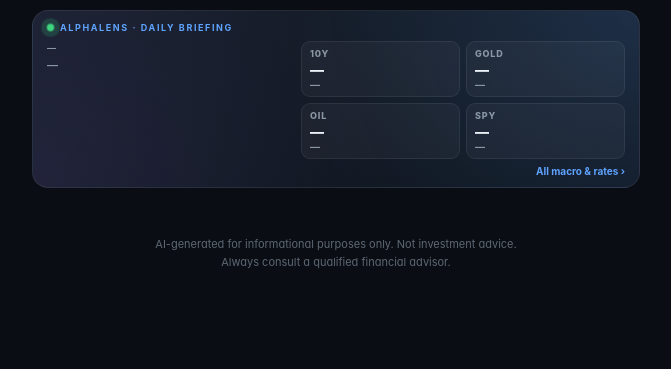
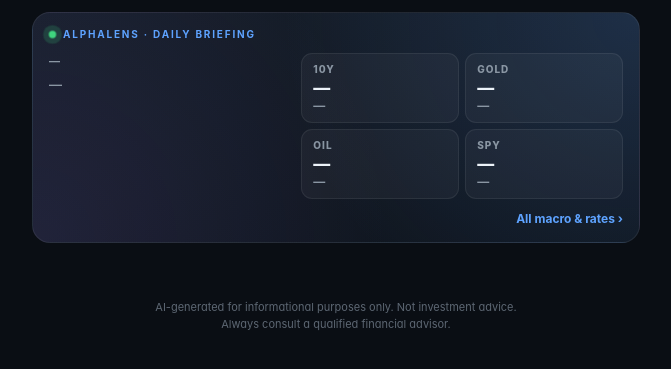
Before and after one commit to vishal0555/alphalens, a Flask app: template templates/briefing.html in a window 1280 px wide. Shown: the top 369 px of the page, without its empty margins (304-975 px from the left). Run offline with Flask 3, Linux system fonts and the light colour scheme; the template is opened without the code that fills it, so the values that code supplies are empty.

Commit message:
Loosen layout: bigger fonts, taller cards, more spacing
Reverses the aggressive compression. Section tiles now min-height
158, card grid gap 14, fonts up across hero, macro tiles, tape
strip, and section heads. Scrolling is fine; readability beats
fitting everything in one view.

Co-Authored-By: Claude Opus 4.7 <noreply@anthropic.com>

```diff
--- a/templates/briefing.html
+++ b/templates/briefing.html
@@ -99,25 +99,25 @@
     /* ── Hero card (compact, side-by-side) ─────────── */
     .hero {
       position: relative;
-      margin: 10px 0 10px;
-      border-radius: 16px;
+      margin: 12px 0 14px;
+      border-radius: 18px;
       overflow: hidden;
       background:
         radial-gradient(circle at 100% 0%, rgba(94,163,255,.16), transparent 55%),
         radial-gradient(circle at 0% 100%, rgba(168,120,255,.10), transparent 55%),
         linear-gradient(160deg, #161e2a 0%, #0e141d 100%);
       border: 1px solid rgba(255,255,255,.07);
-      padding: 10px 14px 10px;
+      padding: 14px 16px 14px;
       cursor: pointer;
       -webkit-tap-highlight-color: transparent;
       transition: transform .15s var(--ease-soft);
     }
     .hero:active { transform: scale(.99); }
     .hero-eyebrow {
-      display: flex; align-items: center; gap: 6px;
-      font-size: 9px; font-weight: 700; letter-spacing: 1.6px;
+      display: flex; align-items: center; gap: 7px;
+      font-size: 10px; font-weight: 700; letter-spacing: 1.8px;
       text-transform: uppercase; color: var(--accent);
-      margin-bottom: 6px;
+      margin-bottom: 10px;
     }
     .live-dot {
       width: 7px; height: 7px; border-radius: 50%;
@@ -139,31 +139,31 @@
     }
     .hero-left { min-width: 0; display: flex; flex-direction: column; justify-content: space-between; }
     .hero-day {
-      font-size: 9px; font-weight: 700; letter-spacing: 1.6px;
+      font-size: 11px; font-weight: 700; letter-spacing: 2px;
       text-transform: uppercase; color: var(--muted);
     }
     .hero-date {
-      font-size: 24px; font-weight: 800; line-height: 1;
-      letter-spacing: -.02em; margin-top: 2px;
+      font-size: 32px; font-weight: 800; line-height: 1;
+      letter-spacing: -.02em; margin-top: 4px;
     }
     .hero-year {
-      font-size: 11px; font-weight: 600; color: var(--muted);
-      margin-top: 2px;
+      font-size: 13px; font-weight: 600; color: var(--muted);
+      margin-top: 3px;
     }
     .hero-meta {
-      display: flex; align-items: center; gap: 6px;
+      display: flex; align-items: center; gap: 8px;
       flex-wrap: wrap;
-      margin-top: 6px;
+      margin-top: 10px;
     }
     .hero-meta-item {
-      font-size: 10px; color: var(--muted); font-weight: 600;
+      font-size: 11px; color: var(--muted); font-weight: 600;
       overflow: hidden; text-overflow: ellipsis; white-space: nowrap;
       max-width: 100%;
     }
     .hero-meta-pill {
       display: inline-flex; align-items: center;
-      padding: 2px 8px; border-radius: 999px;
-      font-size: 9px; font-weight: 700;
+      padding: 3px 10px; border-radius: 999px;
+      font-size: 10px; font-weight: 700;
       letter-spacing: .5px; text-transform: uppercase;
     }
     .pill-live { background: var(--green-bg); color: var(--green); border: 1px solid var(--green-bd); }
@@ -180,8 +180,8 @@
     .hmt {
       background: rgba(255,255,255,.04);
       border: 1px solid rgba(255,255,255,.07);
-      border-radius: 9px;
-      padding: 6px 8px 7px;
+      border-radius: 11px;
+      padding: 9px 11px 10px;
       text-align: left;
       cursor: pointer;
       position: relative;
@@ -194,58 +194,58 @@
     }
     .hmt:active { transform: scale(.95); background: rgba(255,255,255,.08); }
     .hmt-label {
-      font-size: 9px; font-weight: 800; letter-spacing: .8px;
+      font-size: 10px; font-weight: 800; letter-spacing: 1px;
       text-transform: uppercase; color: var(--muted);
       white-space: nowrap;
     }
     .hmt-value {
-      font-size: 14px; font-weight: 800;
+      font-size: 17px; font-weight: 800;
       letter-spacing: -.01em;
-      margin-top: 2px;
+      margin-top: 3px;
       white-space: nowrap; overflow: hidden; text-overflow: ellipsis;
     }
     .hmt-chg {
-      font-size: 10px; font-weight: 700;
-      margin-top: 1px; line-height: 1;
+      font-size: 12px; font-weight: 700;
+      margin-top: 2px; line-height: 1;
     }
     /* hero macro tile direction stripe removed */
     .hero-more {
       display: block;
       width: 100%;
-      margin-top: 6px;
+      margin-top: 10px;
       background: none; border: none;
       color: var(--accent);
-      font-size: 10px; font-weight: 700;
+      font-size: 12px; font-weight: 700;
       text-align: right;
       cursor: pointer;
       font-family: inherit;
-      padding: 0;
+      padding: 2px 0;
       -webkit-tap-highlight-color: transparent;
     }
 
     /* ── Market pulse strip ───────────────────────── */
     .mp-label {
-      font-size: 10px; font-weight: 700; letter-spacing: 1.8px;
+      font-size: 11px; font-weight: 700; letter-spacing: 2px;
       text-transform: uppercase; color: var(--muted);
-      margin: 14px 4px 6px;
+      margin: 18px 4px 10px;
       display: flex; align-items: center; gap: 6px;
     }
     .mp-strip {
-      display: flex; gap: 6px;
+      display: flex; gap: 8px;
       overflow-x: auto; -webkit-overflow-scrolling: touch;
       scrollbar-width: none;
-      padding: 2px 2px 8px;
-      margin: 0 -16px 6px;
+      padding: 2px 2px 10px;
+      margin: 0 -16px 8px;
       padding-left: 16px; padding-right: 16px;
       scroll-snap-type: x proximity;
     }
     .mp-strip::-webkit-scrollbar { display: none; }
     .mp-card {
-      flex-shrink: 0; min-width: 92px;
+      flex-shrink: 0; min-width: 110px;
       background: var(--bg2);
       border: 1px solid rgba(255,255,255,.07);
-      border-radius: 12px;
-      padding: 7px 12px 8px;
+      border-radius: 14px;
+      padding: 11px 14px 12px;
       text-decoration: none; color: var(--text);
       cursor: pointer; -webkit-tap-highlight-color: transparent;
       transition: transform .15s var(--ease-soft), background .15s ease;
@@ -292,10 +292,11 @@
     .cards-grid {
       display: grid;
       grid-template-columns: repeat(2, 1fr);
-      gap: 10px;
-      margin: 4px 0 14px;
+      gap: 14px;
+      margin: 8px 0 18px;
     }
     .sec.sec-wide { grid-column: 1 / -1; }
+    .sec.sec-wide .sec-head { min-height: 132px; }
     .sec.sec-wide .sec-preview { -webkit-line-clamp: 3; }
     /* Cards routed to detail-only (no tile in grid) */
     body:not(.detail-mode) .sec.sec-hidden { display: none; }
```
Also changed, not shown: other parts of templates/briefing.html (+19 -19 lines).
